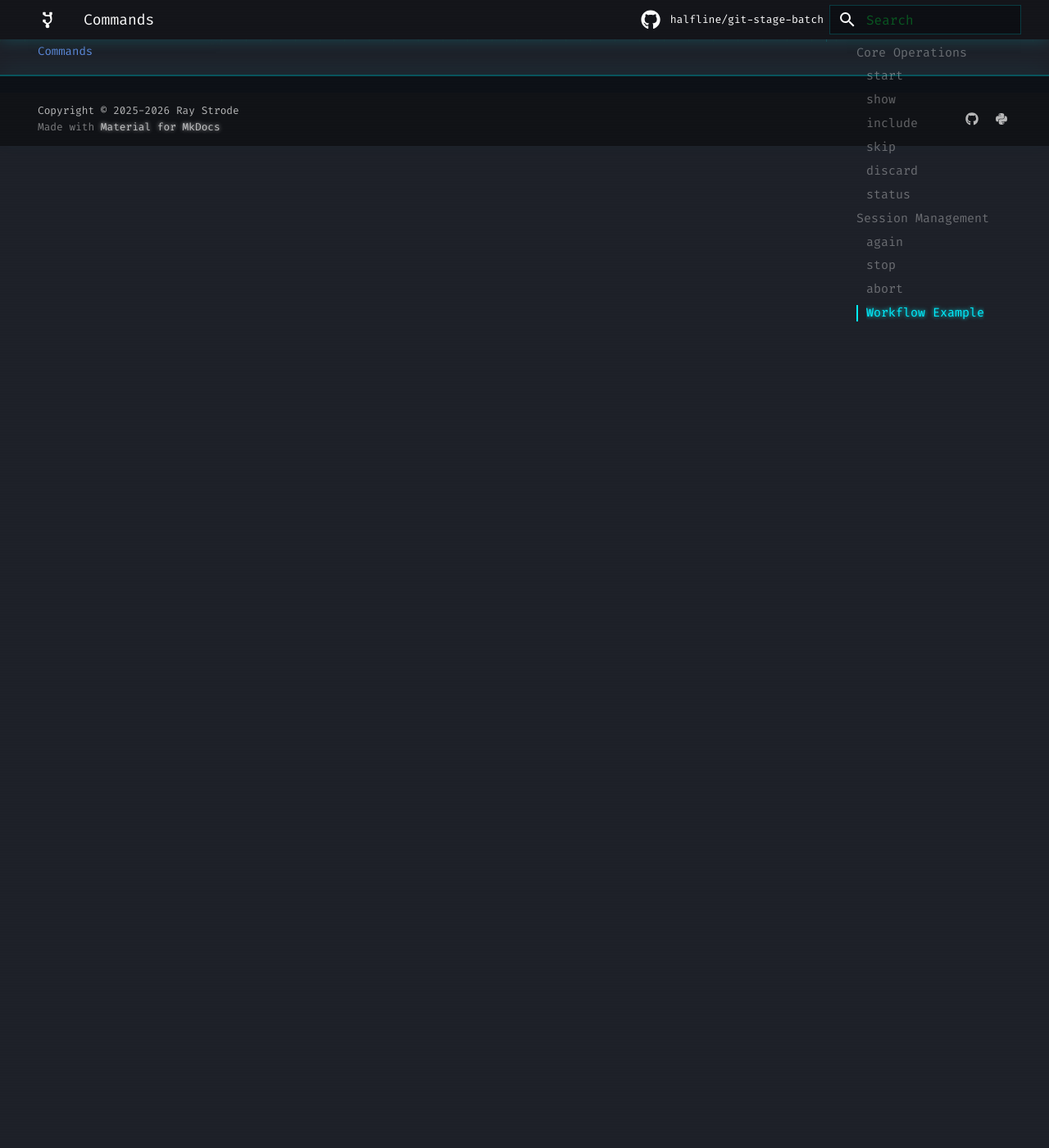
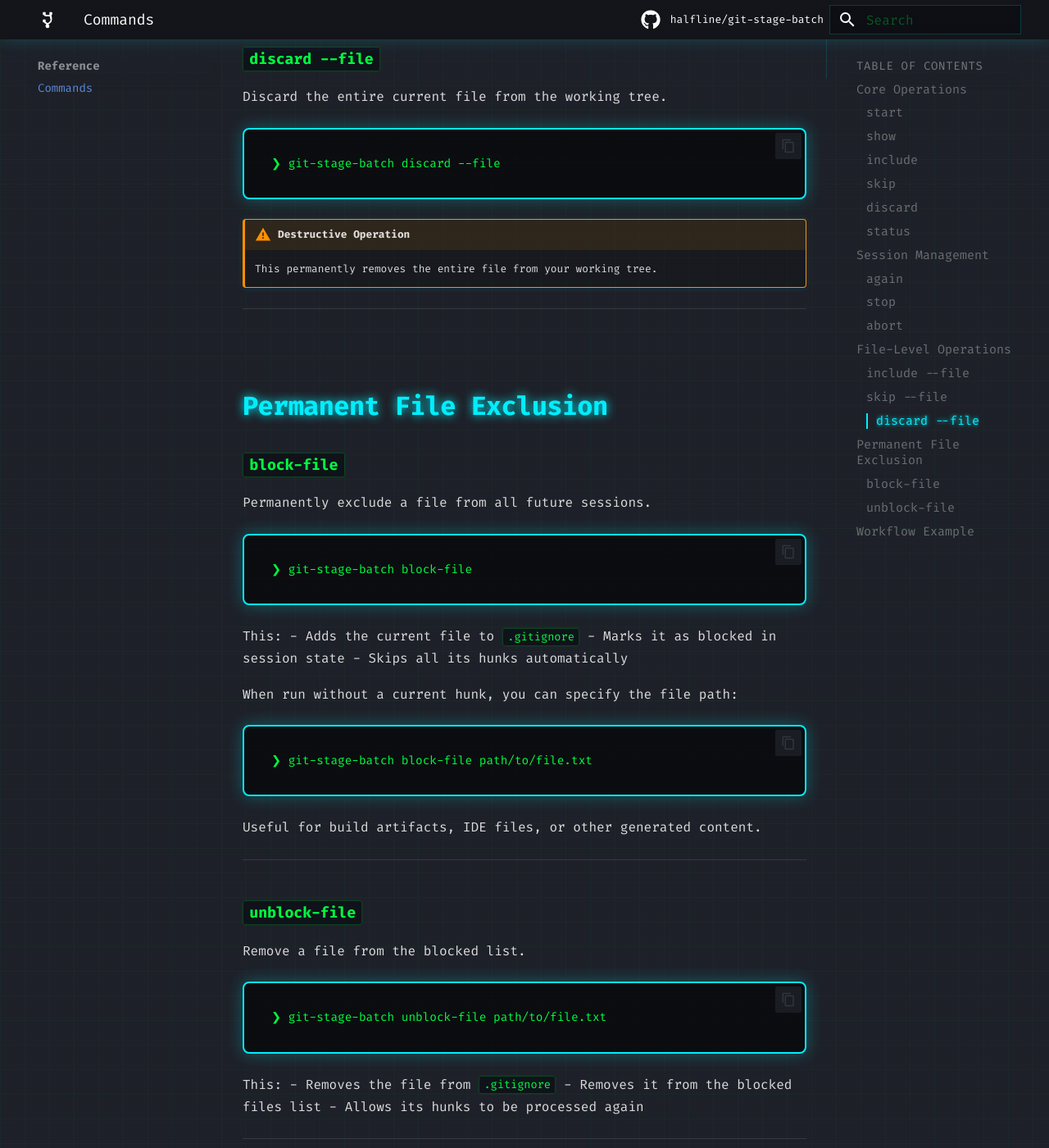
Before and after one commit to halfline/git-stage-batch, an MkDocs documentation site: the page built from docs/commands.md, in a window 1280 px wide and 1400 px high, scrolled down 4763 px. Shown: the whole window at 82% size. Built offline with MkDocs 1.6.1 and Material for MkDocs 9.7.7, drawn with Linux system fonts in a browser that asks for light colours; comment, search, counter and statistics services are not loaded; some of the changed text lies outside the part shown.

Commit message:
docs: Document file-level operations and block-file commands
File-level operations (include-file, skip-file,
discard-file) and permanent file exclusion commands
(block-file, unblock-file) are now implemented but not
documented.

Users cannot discover these batch file operations or
understand how to permanently exclude files like build
artifacts from the staging workflow. The commands reference
is incomplete without documenting these features.

The commit addresses that by adding documentation for all
file-level commands. The commands.md reference now explains
how to process entire files at once, when to use each
operation, and how to permanently block files from appearing
in future sessions. Examples show both interactive usage
(with current hunk) and explicit file path specification.

````diff
--- a/docs/commands.md
+++ b/docs/commands.md
@@ -137,6 +137,85 @@ This:
 
 ---
 
+## File-Level Operations
+
+### `include --file`
+
+Stage all hunks from the current file.
+
+```
+❯ git-stage-batch include --file
+```
+
+Advances to the next file after staging all hunks.
+
+---
+
+### `skip --file`
+
+Skip all hunks from the current file.
+
+```
+❯ git-stage-batch skip --file
+```
+
+All hunks from the file are marked as skipped and can be revisited with `again`.
+
+---
+
+### `discard --file`
+
+Discard the entire current file from the working tree.
+
+```
+❯ git-stage-batch discard --file
+```
+
+!!! warning "Destructive Operation"
+    This permanently removes the entire file from your working tree.
+
+---
+
+## Permanent File Exclusion
+
+### `block-file`
+
+Permanently exclude a file from all future sessions.
+
+```
+❯ git-stage-batch block-file
+```
+
+This:
+- Adds the current file to `.gitignore`
+- Marks it as blocked in session state
+- Skips all its hunks automatically
+
+When run without a current hunk, you can specify the file path:
+
+```
+❯ git-stage-batch block-file path/to/file.txt
+```
+
+Useful for build artifacts, IDE files, or other generated content.
+
+---
+
+### `unblock-file`
+
+Remove a file from the blocked list.
+
+```
+❯ git-stage-batch unblock-file path/to/file.txt
+```
+
+This:
+- Removes the file from `.gitignore`
+- Removes it from the blocked files list
+- Allows its hunks to be processed again
+
+---
+
 ## Workflow Example
 
 ```bash
````
Also changed, not shown: 1 other file.
